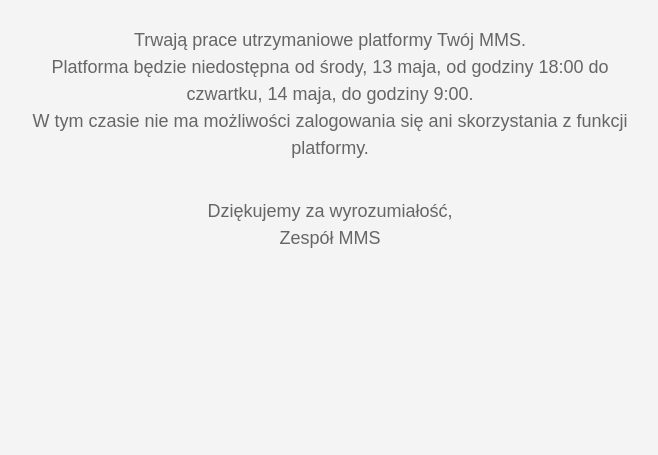
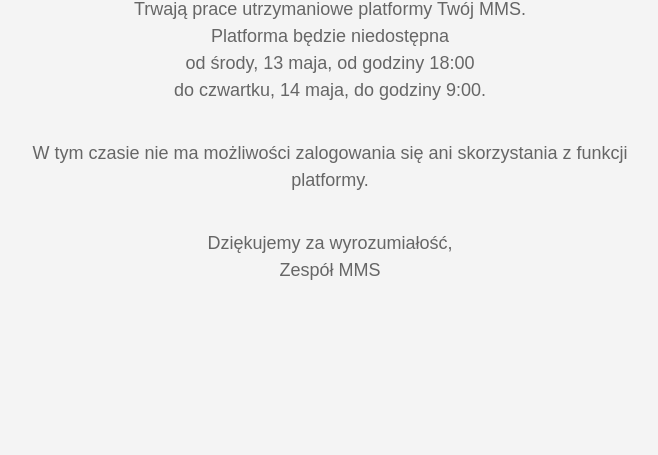
Before and after one commit to mms-edu-pl/przerwa-techniczna, a plain HTML site: page index.html in a window 1280 px wide. Shown: the part 345-800 px from the top of the page, without its empty margins (310-968 px from the left). Drawn offline with Linux system fonts and the light colour scheme.

Commit message:
Improve formatting of downtime message in index.html
Split the downtime message into multiple lines for better readability.

```diff
--- a/index.html
+++ b/index.html
@@ -55,8 +55,13 @@
     <p>
         Trwają prace utrzymaniowe platformy Twój MMS.
         <br>
-        Platforma będzie niedostępna od środy, 13 maja, od godziny 18:00 do czwartku, 14 maja, do godziny 9:00.
+        Platforma będzie niedostępna
         <br>
+        od środy, 13 maja, od godziny 18:00
+        <br>
+        do czwartku, 14 maja, do godziny 9:00.
+    </p>
+    <p>
         W tym czasie nie ma możliwości zalogowania się ani skorzystania z funkcji platformy.
     </p>
     <p>Dziękujemy za wyrozumiałość,
```
